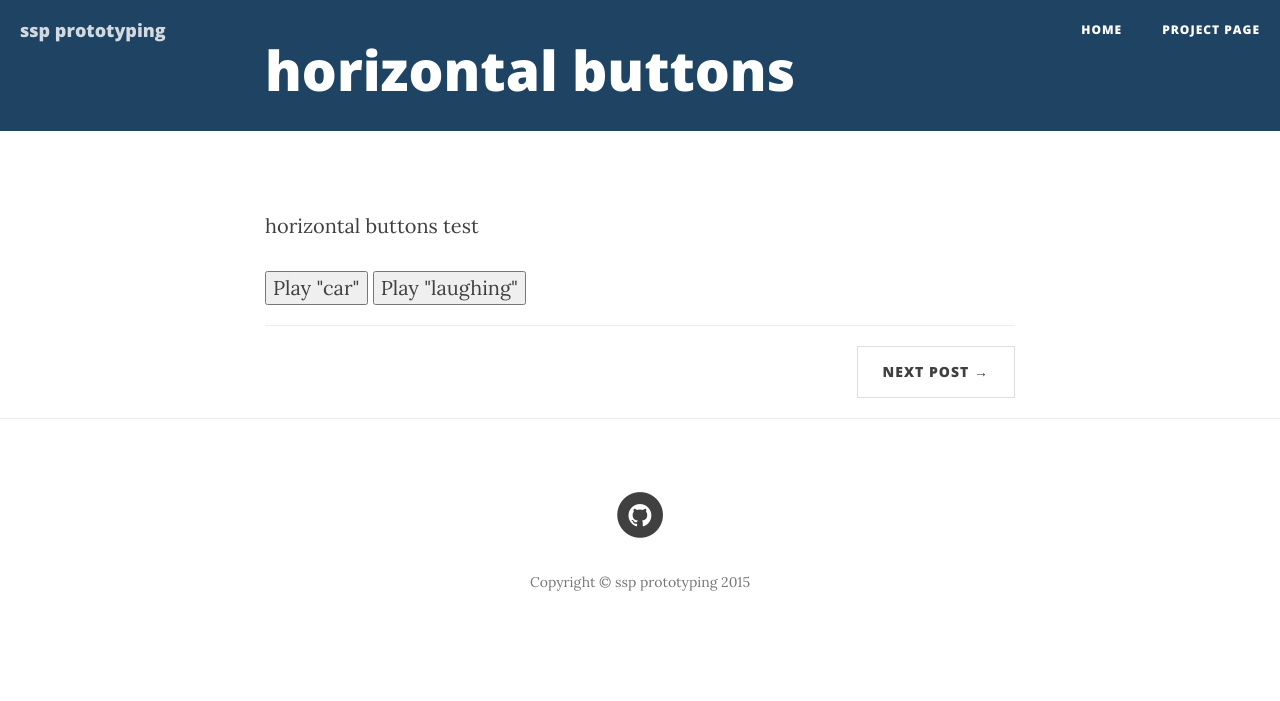
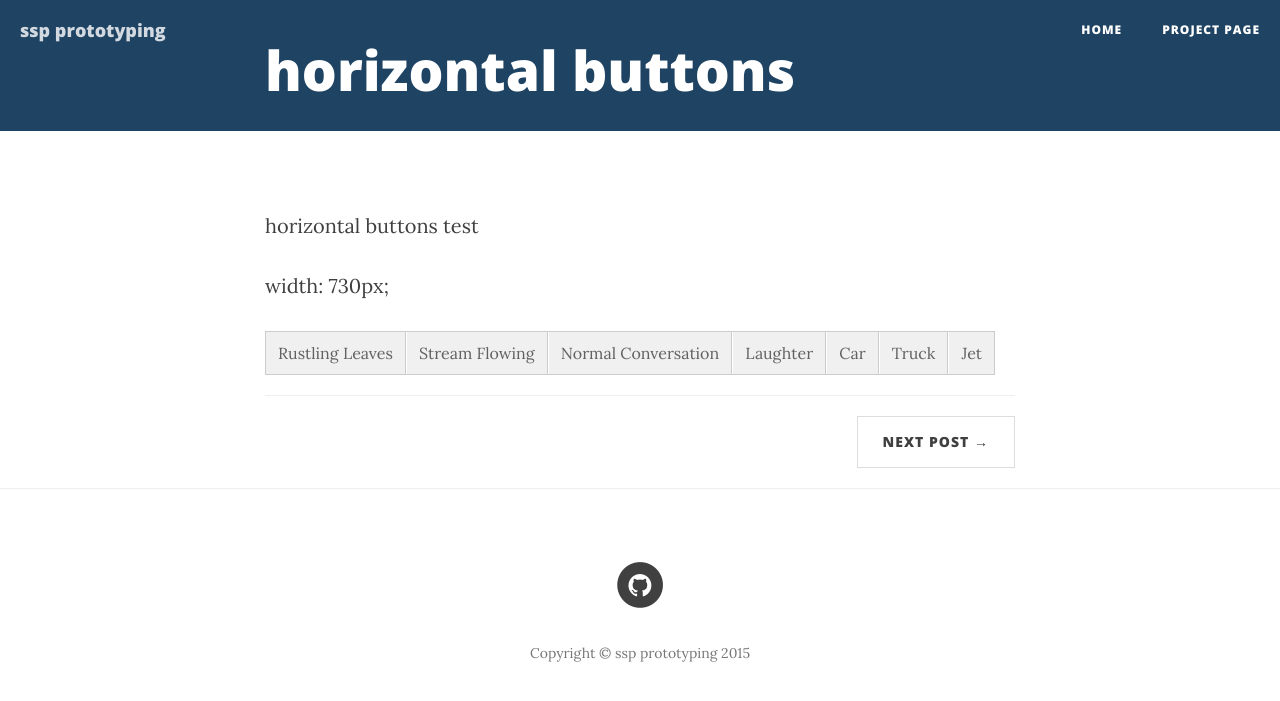
Before and after one commit to federicocastaneda/ssp-sound, a Jekyll site: the page built from _posts/2015-01-23-ssp-sound-horizontal.markdown, in a window 1280 px wide. Shown: the top 701 px of the page. Built offline with Jekyll 4.4.1, drawn with Linux system fonts in a browser that asks for light colours; nearby versions of some CDN libraries.

Commit message:
updating site

```diff
--- a/_includes/head.html
+++ b/_includes/head.html
@@ -33,7 +33,7 @@
 	<!-- Custom CSS -->
     <link rel="stylesheet" href="{{ "/css/jquery-ui.min.css" | prepend: site.baseurl }}">
     <link rel="stylesheet" href="{{ "/css/jquery-ui-slider-pips.css" | prepend: site.baseurl }}">
-
+    <link rel="stylesheet" href="{{ "/css/ssp-sound.css" | prepend: site.baseurl }}">
 
 
 
--- a/_posts/2015-01-23-ssp-sound-horizontal.markdown
+++ b/_posts/2015-01-23-ssp-sound-horizontal.markdown
@@ -7,8 +7,19 @@ author:     "federico"
 ---
 
 <p>horizontal buttons test</p>
+<p>width: 730px;</p>
+
 
 <div class="sound-feature">
-    <button id="b00" class="b00">Play "car"</button>
-    <button id="b01" class="b01">Play "laughing"</button>
+
+<ul id="horizontal-s" class="sound-button-list">
+	<li><a id="b00" class="sound-button" href="#">Rustling Leaves</a></li>
+	<li><a id="b01" class="sound-button" href="#">Stream Flowing</a></li>
+	<li><a id="b02" class="sound-button" href="#">Normal Conversation</a></li>
+	<li><a id="b03" class="sound-button" href="#">Laughter</a></li>
+	<li><a id="b04" class="sound-button" href="#">Car</a></li>
+	<li><a id="b05" class="sound-button" href="#">Truck</a></li>
+	<li><a id="b06" class="sound-button" href="#">Jet</a></li>
+</ul>
+
 </div>
--- a/css/ssp-sound.css
+++ b/css/ssp-sound.css
@@ -1,9 +1,68 @@
+/*
 .sound-feature {
+	display: block;
+	border: solid 1px red !important;
+	margin-bottom: 50px;
+	float: left;
+	height: 200px;
+	width: 730px;
+	clear: both;
+}
+*/
+.sound-button-list {
+  padding: 0;
+}
+.sound-button-list li a {
+  text-decoration: none;
+  font-size: 16px;
+}
+.sound-feature {
+  background: #f0f0f0;
+  border: 1px solid #ccc;
+  border-right: none;
+  max-width: 730px;
+  width: 100%;
+  margin-bottom: 20px;
+}
+.sound-feature #horizontal-s {
+  margin: 0;
+  padding: 0;
+}
+.sound-feature #horizontal-s li {
+  list-style: none;
+  text-align: center;
+  border-left: 1px solid #fff;
+  border-right: 1px solid #ccc;
+}
+.sound-feature #horizontal-s li:first-child {
+  border-left: none;
+}
+.sound-feature #horizontal-s li a {
   display: block;
-  border: solid 1px red;
-  margin-bottom: 50px;
-  float: left;
-  height: 100px;
-  width: 730px;
-  clear: both;
+  text-decoration: none;
+  color: #616161;
+  padding: 10px 0;
 }
+.sound-feature {
+  display: table;
+  table-layout: fixed;
+}
+#horizontal-s {
+  display: flex;
+  flex-direction: row;
+}
+#horizontal-s li {
+  flex-grow: 1;
+}
+@media only screen and (max-width: 768px) {
+  #horizontal-s {
+    display: block;
+  }
+  .sound-feature {
+    font-size: .8em;
+  }
+  .sound-feature #horizontal-s li {
+    display: block;
+    border-bottom: 1px solid #ccc;
+  }
+}
--- a/js/ssp-sound.js
+++ b/js/ssp-sound.js
@@ -1,6 +1,6 @@
 $(document).ready(function(){
 
-        var audiosources = ["Rustling Leaves", "Stream flowing", "Normal Conversation", "Laughter", "Car", "Truck", "Jet"];
+        var audiosources = ["Rustling Leaves", "Stream Flowing", "Normal Conversation", "Laughter", "Car", "Truck", "Jet"];
 
         $("#audio-labels-slider")
             .slider({ min: 0, max: audiosources.length-1, value: 3 })
@@ -30,24 +30,31 @@ $(document).ready(function(){
 
 
         $(".ui-slider-pip-0").on("click", function(){
+	        ion.sound.stop();
             ion.sound.play("leaves");
         });
         $(".ui-slider-pip-1").on("click", function(){
+	        ion.sound.stop();
             ion.sound.play("stream");
         });
         $(".ui-slider-pip-2").on("click", function(){
+	        ion.sound.stop();
             ion.sound.play("conversation");
         });
         $(".ui-slider-pip-3").on("click", function(){
+	        ion.sound.stop();
             ion.sound.play("laughing");
         });
         $(".ui-slider-pip-4").on("click", function(){
+	        ion.sound.stop();
             ion.sound.play("car");
         });
         $(".ui-slider-pip-5").on("click", function(){
+	        ion.sound.stop();
             ion.sound.play("truck");
         });
         $(".ui-slider-pip-6").on("click", function(){
+	        ion.sound.stop();
             ion.sound.play("jet");
         });
 
@@ -55,26 +62,39 @@ $(document).ready(function(){
 
 
 
-        $("#b00").on("click", function(){
+        $("#b00").on("click", function(e){
+	        ion.sound.stop();
             ion.sound.play("leaves");
+            e.preventDefault();
         });
-        $("#b01").on("click", function(){
+        $("#b01").on("click", function(e){
+	        ion.sound.stop();
             ion.sound.play("stream");
+            e.preventDefault();
         });
-        $("#b02").on("click", function(){
+        $("#b02").on("click", function(e){
+	        ion.sound.stop();
             ion.sound.play("conversation");
+            e.preventDefault();
         });
-        $("#b03").on("click", function(){
+        $("#b03").on("click", function(e){
+	        ion.sound.stop();
             ion.sound.play("laughing");
+            e.preventDefault();
         });
-        $("#b04").on("click", function(){
+        $("#b04").on("click", function(e){
+	        ion.sound.stop();
             ion.sound.play("car");
         });
-        $("#b05").on("click", function(){
+        $("#b05").on("click", function(e){
+	        ion.sound.stop();
             ion.sound.play("truck");
+            e.preventDefault();
         });
-        $("#b06").on("click", function(){
+        $("#b06").on("click", function(e){
+	        ion.sound.stop();
             ion.sound.play("jet");
+            e.preventDefault();
         });
 
 
```
Also changed, not shown: less/ssp-sound.less (+73 -4 lines), 7 other files.
